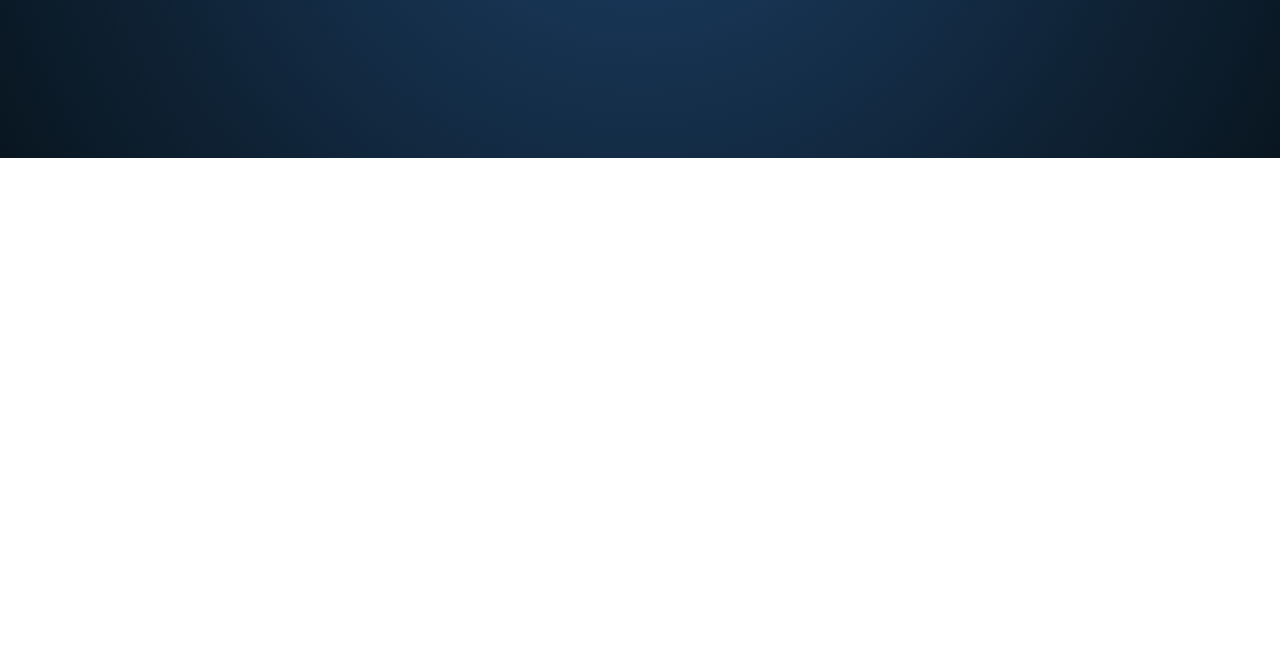
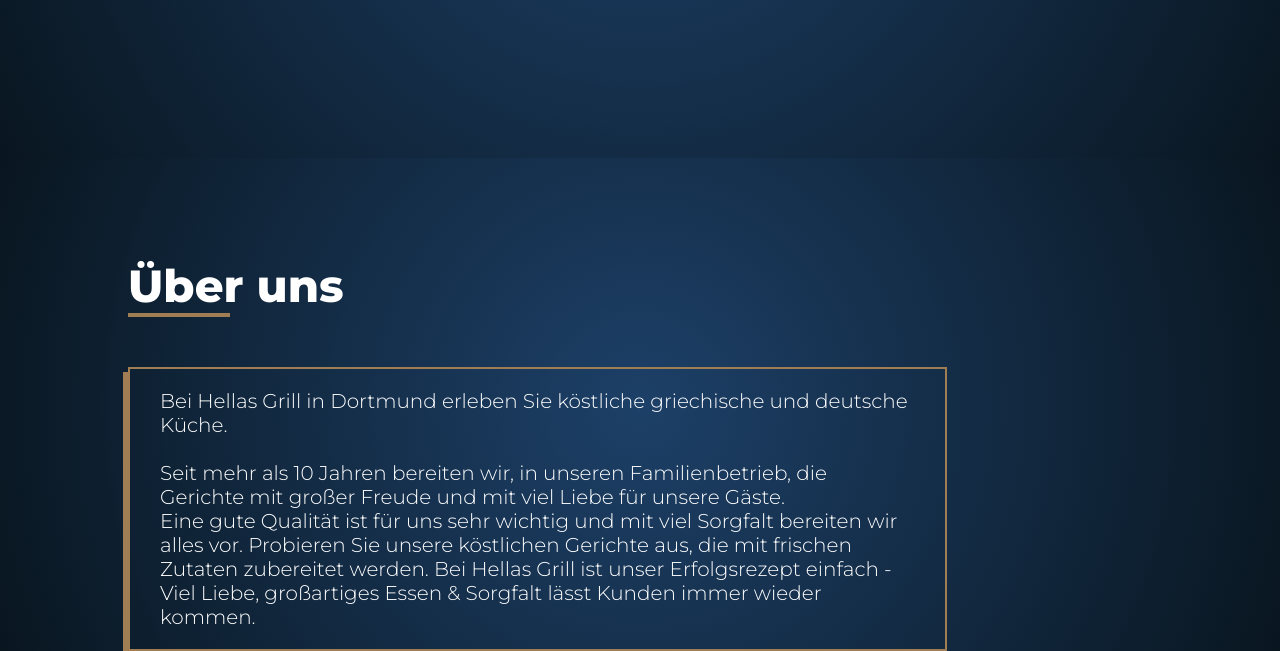
Before and after one commit to ilias777/restaurantLandingPageV2, a website built with Vite: page index.html in a window 1280 px wide. Shown: the part 642-1293 px from the top of the page. Before the commit the page ends 840 px from the top, so only its background shows below. Built offline with nearby package versions, Linux system fonts and the light colour scheme.

Commit message:
Add aboud section

```diff
--- a/index.html
+++ b/index.html
@@ -156,6 +156,26 @@
       </div>
     </section>
 
+    <!-- About -->
+    <section class="about-container">
+      <div class="about">
+        <h2>Über uns</h2>
+        <hr />
+        <h5>
+          Bei Hellas Grill in Dortmund erleben Sie köstliche griechische und
+          deutsche Küche. <br />
+          <br />
+          Seit mehr als 10 Jahren bereiten wir, in unseren Familienbetrieb, die
+          Gerichte mit großer Freude und mit viel Liebe für unsere Gäste. <br />
+          Eine gute Qualität ist für uns sehr wichtig und mit viel Sorgfalt
+          bereiten wir alles vor. Probieren Sie unsere köstlichen Gerichte aus,
+          die mit frischen Zutaten zubereitet werden. Bei Hellas Grill ist unser
+          Erfolgsrezept einfach - Viel Liebe, großartiges Essen & Sorgfalt lässt
+          Kunden immer wieder kommen.
+        </h5>
+      </div>
+    </section>
+
     <div id="app"></div>
     <script type="module" src="/main.js"></script>
   </body>
```
